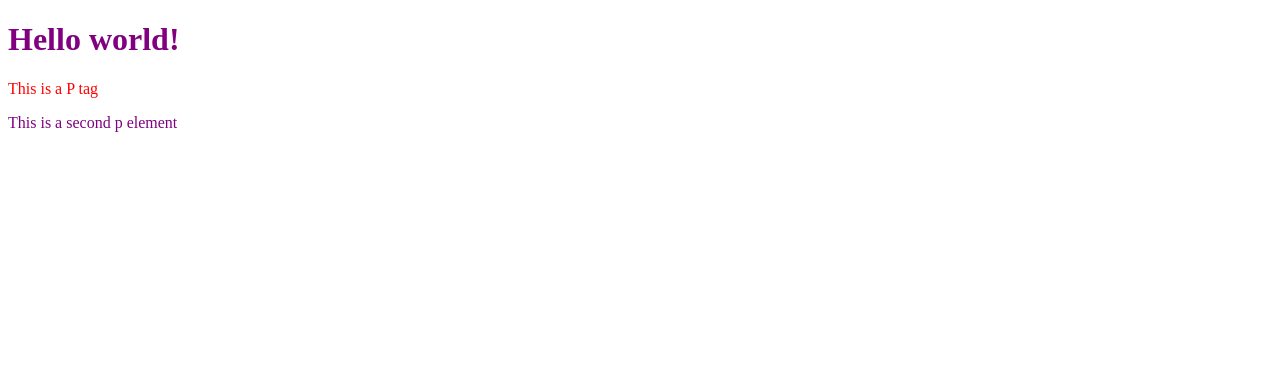
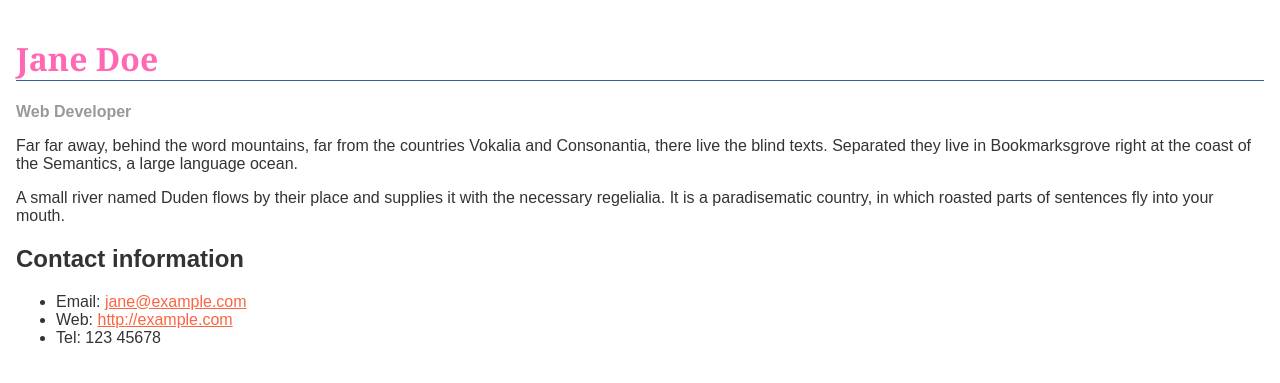
Before and after one commit to LeoL23/LeoL23.github.io, a plain HTML site: page week4.html in a window 1280 px wide. Drawn offline with Linux system fonts and the light colour scheme.

Commit message:
week4.html

```diff
--- a/week4.css
+++ b/week4.css
@@ -1,11 +1,33 @@
-p {
-    color: red;
+
+body {
+  background-color: #fff;
+  color: #333;
+  font-family: Arial, Helvetica, sans-serif;
+  padding: 1em;
+  margin: 0;
 }
 
-.test-class {
-    color: purple;
+h1 {
+  color: hotpink;
+  font-size: 2em;
+  font-family: Georgia, 'Times New Roman', Times, serif;
+  border-bottom: 1px solid #375e97;
 }
 
-#test-id {
-    color: green;
+h2 {
+  font-size: 1.5em;
 }
+
+.job-title {
+  color: #999999;
+  font-weight: bold;
+}
+
+a:link,
+a:visited {
+  color: #fb6542;
+}
+
+a:hover {
+  text-decoration: none;
+}
--- a/week4.html
+++ b/week4.html
@@ -1,19 +1,34 @@
 <!DOCTYPE html>
 <html lang="en">
-<head>
-    <meta charset="UTF-8">
-    <meta name="viewport" content="width=device-width, initial-scale=1.0">
-    <title>Document</title>
 
-    <link rel="stylesheet" href="week4.css">
+  <head>
+    <meta charset="utf-8" />
+    <meta name="viewport" content="width=device-width" />
+    <title>Formatting a biography</title>
+    <link rel="stylesheet" href="./week4.css">
 
-    <style>
+  </head>
 
-    </style>
-</head>
-<body>
-    <h1 class="test-class">Hello world!</h1>
-    <p>This is a P tag</p>
-    <p class="test-class">This is a second p element</p>
-</body>
+  <body>
+
+    <h1>Jane Doe</h1>
+    <div class="job-title">Web Developer</div>
+    <p>Far far away, behind the word mountains, far from the countries Vokalia and Consonantia, there live the blind texts. Separated they live in Bookmarksgrove right at the coast of the Semantics, a large language ocean.</p>
+
+    <p>A small river named Duden flows by their place and supplies it with the necessary regelialia. It is a paradisematic country, in which roasted parts of sentences fly into your mouth.
+    </p>
+
+    <h2>Contact information</h2>
+    <ul>
+      <li>Email:
+        <a href="mailto:jane@example.com">jane@example.com</a>
+      </li>
+      <li>Web:
+        <a href="http://example.com">http://example.com</a>
+      </li>
+      <li>Tel: 123 45678</li>
+    </ul>
+
+  </body>
+
 </html>
```
Also changed, not shown: wa/wa3.html (+12 -5 lines), wa/acdcPic.jpg (added), wa/wa3.jpg (added), 1 other file.
